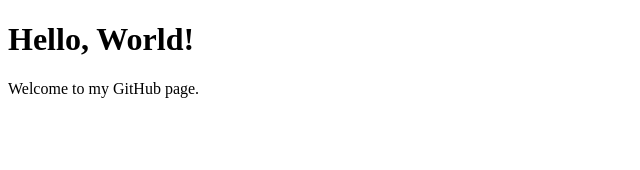
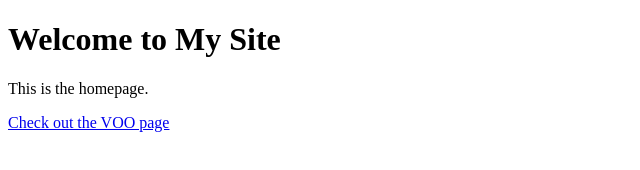
Before and after one commit to samantharbennett/Stocks, a plain HTML site: page index.html in a window 1280 px wide. Shown: the whole page, without its empty margins (0-640 px from the left). Drawn offline with Linux system fonts and the light colour scheme.

Commit message:
Update index.html

```diff
--- a/index.html
+++ b/index.html
@@ -3,10 +3,13 @@
 <head>
     <meta charset="UTF-8">
     <meta name="viewport" content="width=device-width, initial-scale=1.0">
-    <title>My First Web Page</title>
+    <title>My GitHub Page</title>
 </head>
 <body>
-    <h1>Hello, World!</h1>
-    <p>Welcome to my GitHub page.</p>
+    <h1>Welcome to My Site</h1>
+    <p>This is the homepage.</p>
+
+    <!-- Link to the VOO page -->
+    <a href="VOO.html">Check out the VOO page</a>
 </body>
 </html>
```
